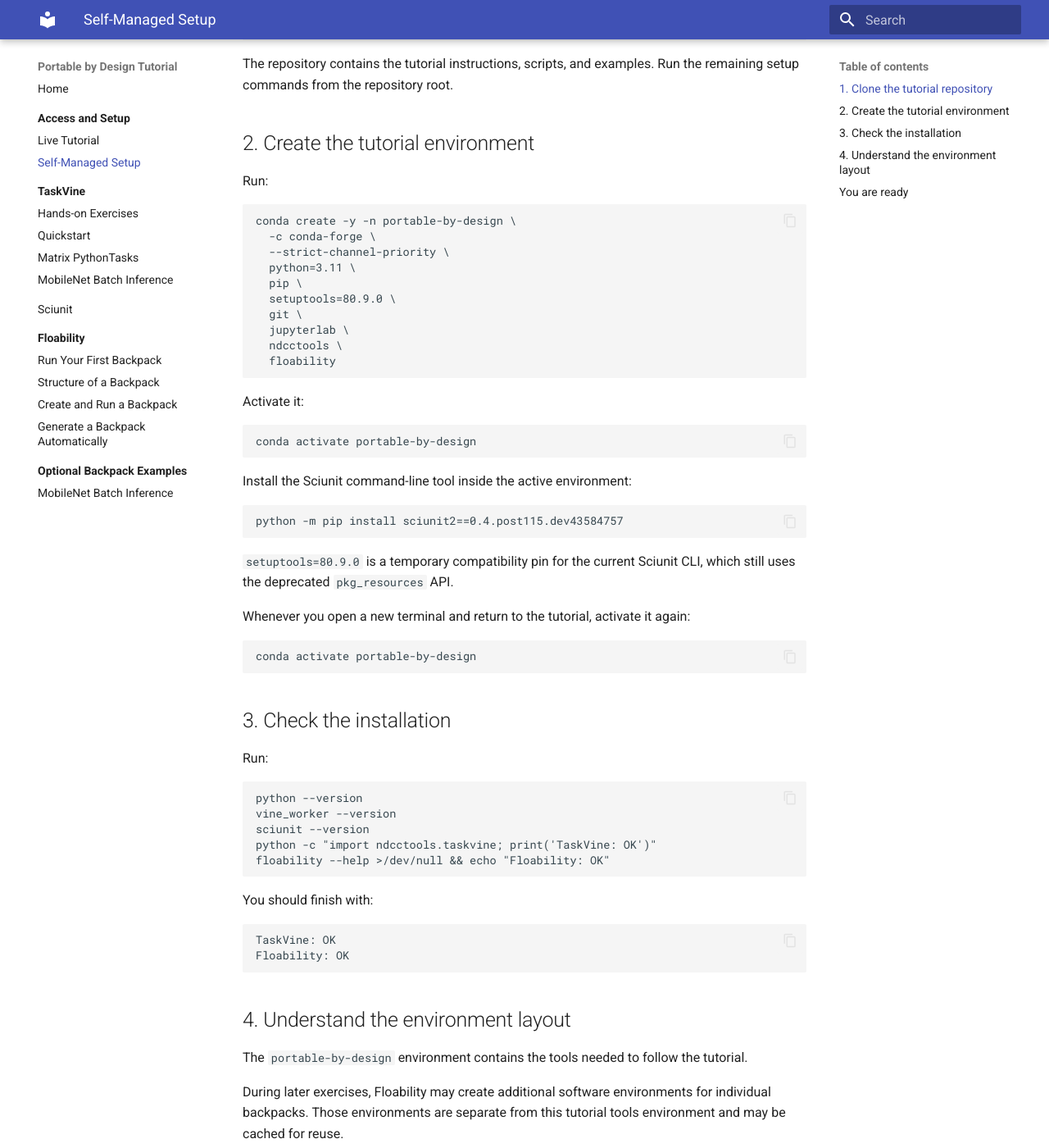
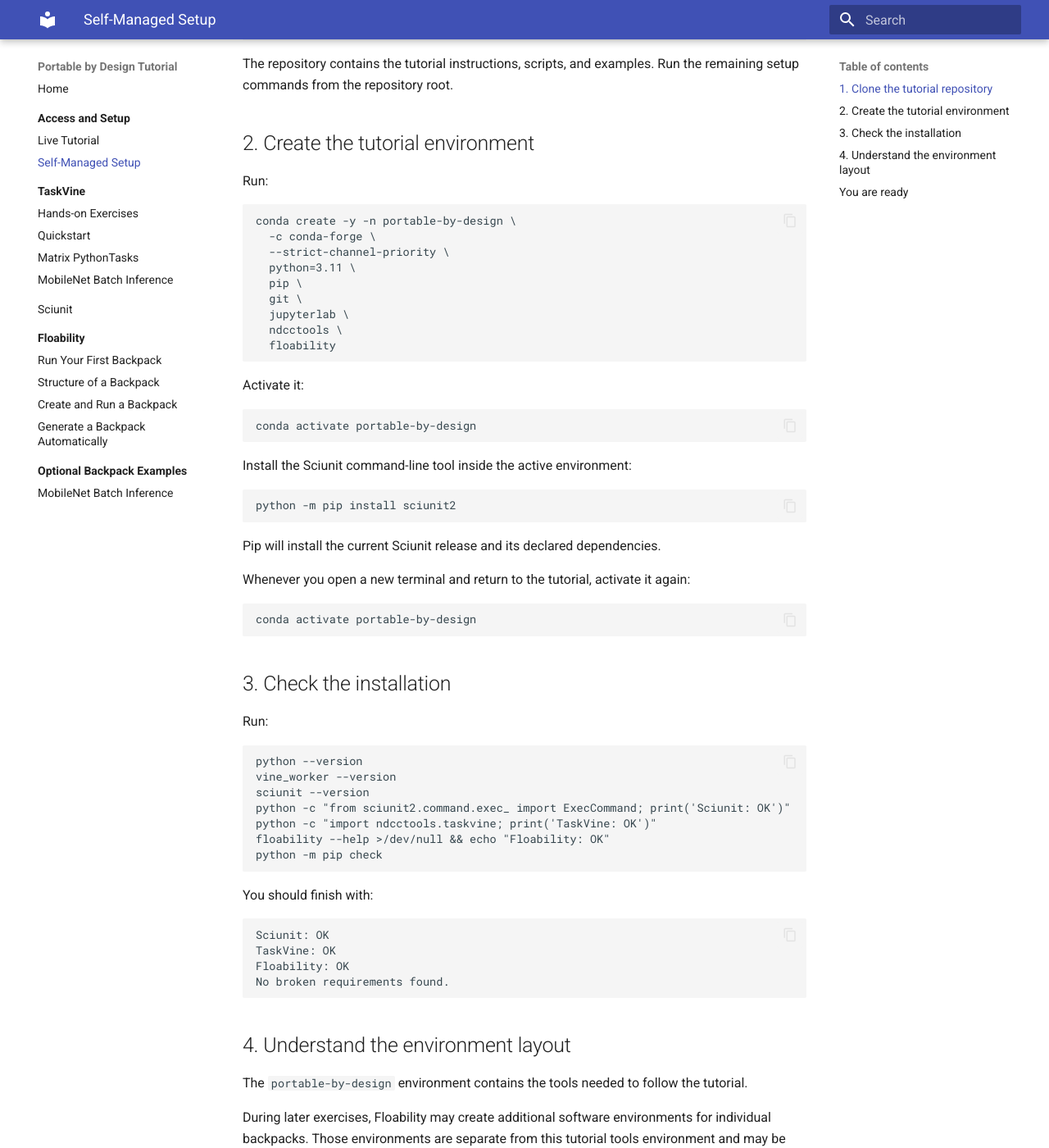
Before and after one commit to floability/tutorial-portable-by-design, an MkDocs documentation site: the page built from docs/01-access-and-setup/self-managed.md, in a window 1280 px wide and 1400 px high, scrolled down 573 px. Shown: the whole window at 82% size. Built offline with MkDocs 1.6.1 and Material for MkDocs 9.7.7, drawn with Linux system fonts in a browser that asks for light colours.

Commit message:
Updated sciunit self managed instructions

````diff
--- a/docs/01-access-and-setup/self-managed.md
+++ b/docs/01-access-and-setup/self-managed.md
@@ -32,7 +32,6 @@
   --strict-channel-priority \
   python=3.11 \
   pip \
-  setuptools=80.9.0 \
   git \
   jupyterlab \
   ndcctools \
@@ -48,12 +47,10 @@
 Install the Sciunit command-line tool inside the active environment:
 
 ```bash
-python -m pip install sciunit2==0.4.post115.dev43584757
+python -m pip install sciunit2
 ```
 
-`setuptools=80.9.0` is a temporary compatibility pin for the current Sciunit CLI, which still uses the deprecated `pkg_resources` API.
-
-<!-- TODO: Revisit the Setuptools pin when Sciunit no longer imports pkg_resources. -->
+Pip will install the current Sciunit release and its declared dependencies.
 
 Whenever you open a new terminal and return to the tutorial, activate it again:
 
@@ -69,15 +66,19 @@
 python --version
 vine_worker --version
 sciunit --version
+python -c "from sciunit2.command.exec_ import ExecCommand; print('Sciunit: OK')"
 python -c "import ndcctools.taskvine; print('TaskVine: OK')"
 floability --help >/dev/null && echo "Floability: OK"
+python -m pip check
 ```
 
 You should finish with:
 
 ```text
+Sciunit: OK
 TaskVine: OK
 Floability: OK
+No broken requirements found.
 ```
 
 ## 4. Understand the environment layout
````
Also changed, not shown: README.md (+1 -1 lines), docs/01-access-and-setup/live.md (+1 -1 lines).
